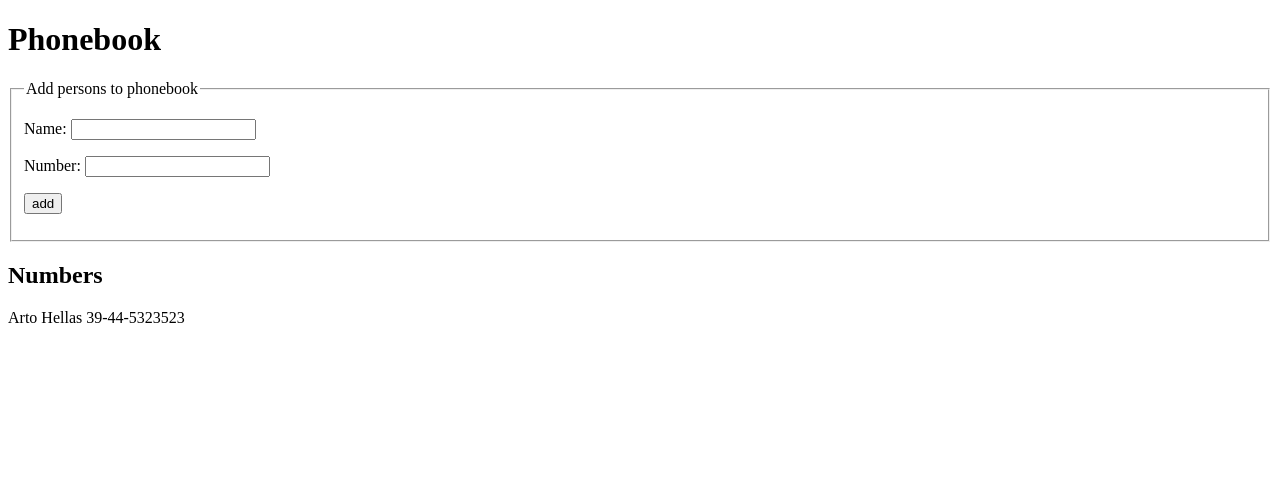
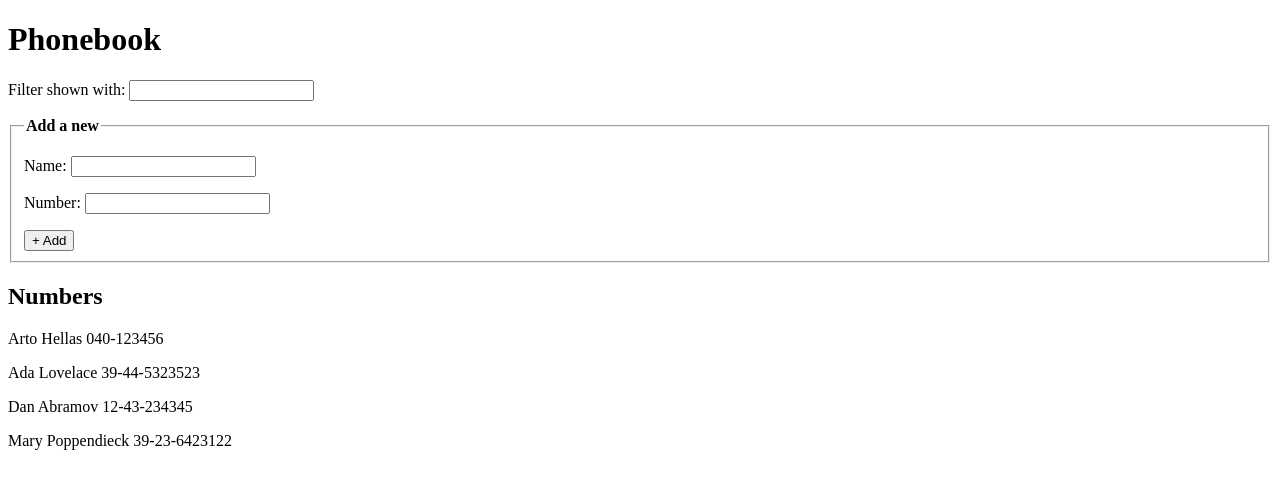
Before and after one commit to fercoopat/fullstack_open_course, a React (Vite) app in the folder part_2/phonebook/: page / in a window 1280 px wide. Shown: the top 488 px of the page. Built offline with nearby package versions, Linux system fonts and the light colour scheme.

Commit message:
part 2 - 2.9 exercise completed.

```diff
--- a/part_2/phonebook/src/app.jsx
+++ b/part_2/phonebook/src/app.jsx
@@ -1,12 +1,19 @@
 import { useState } from 'react';
 
+const DEFAULT_PERSONS = [
+  { name: 'Arto Hellas', number: '040-123456', id: 1 },
+  { name: 'Ada Lovelace', number: '39-44-5323523', id: 2 },
+  { name: 'Dan Abramov', number: '12-43-234345', id: 3 },
+  { name: 'Mary Poppendieck', number: '39-23-6423122', id: 4 },
+];
+
 export default function App() {
-  const [persons, setPersons] = useState([
-    { name: 'Arto Hellas', number: '39-44-5323523' },
-  ]);
+  const [search, setSearch] = useState('');
+  const [persons, setPersons] = useState(DEFAULT_PERSONS);
 
   const handleSubmit = (e) => {
     e?.preventDefault();
+
     const formData = Object.fromEntries(new FormData(e?.target));
 
     if (persons?.some((person) => person?.name === formData?.name)) {
@@ -20,36 +27,46 @@ export default function App() {
     e?.target?.reset();
   };
 
+  const handleSearch = (e) => {
+    setSearch(e?.target?.value);
+  };
+
   return (
     <div>
       <h1>Phonebook</h1>
+      <p>
+        <label htmlFor='search'>Filter shown with: </label>
+        <input
+          type='search'
+          name='search'
+          value={search}
+          onChange={handleSearch}
+        />
+      </p>
       <form onSubmit={handleSubmit}>
         <fieldset>
-          <legend>Add persons to phonebook</legend>
+          <legend style={{ fontWeight: 600 }}>Add a new</legend>
           <p>
             <label htmlFor='name'>Name: </label>
             <input required type='text' name='name' />
           </p>
           <p>
             <label htmlFor='number'>Number: </label>
-            <input
-              required
-              type='tel'
-              name='number'
-              pattern='[0-9]{2}-[0-9]{2}-[0-9]{7}'
-            />
+            <input required type='tel' name='number' pattern='[0-9]{10}' />
           </p>
-          <p>
-            <button type='submit'>add</button>
-          </p>
+          <div>
+            <button type='submit'>+ Add</button>
+          </div>
         </fieldset>
       </form>
       <h2>Numbers</h2>
-      {persons?.map((person, index) => (
-        <p key={index}>
-          {person?.name} {person?.number}
-        </p>
-      ))}
+      {[...persons]
+        ?.filter((p) => p?.name?.toLowerCase().includes(search?.toLowerCase()))
+        ?.map((person, index) => (
+          <p key={index}>
+            {person?.name} {person?.number}
+          </p>
+        ))}
     </div>
   );
 }
```
